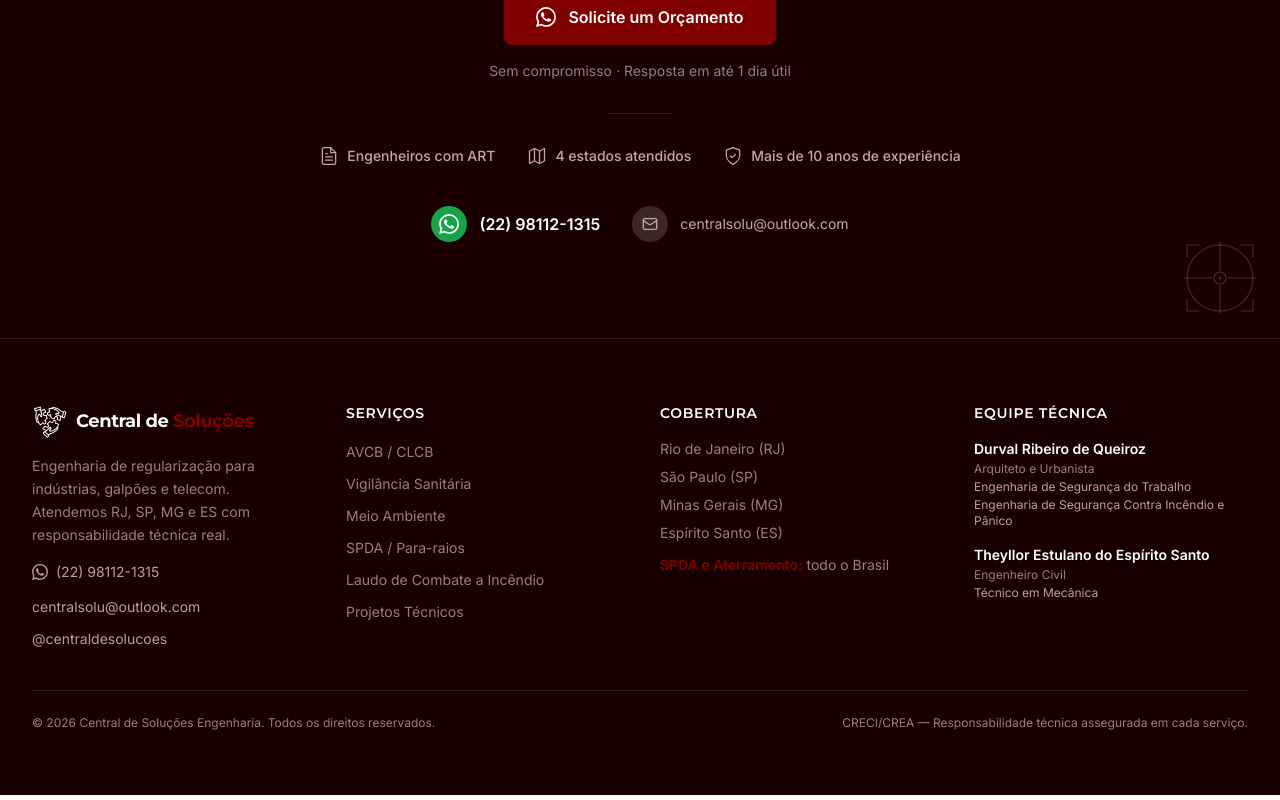
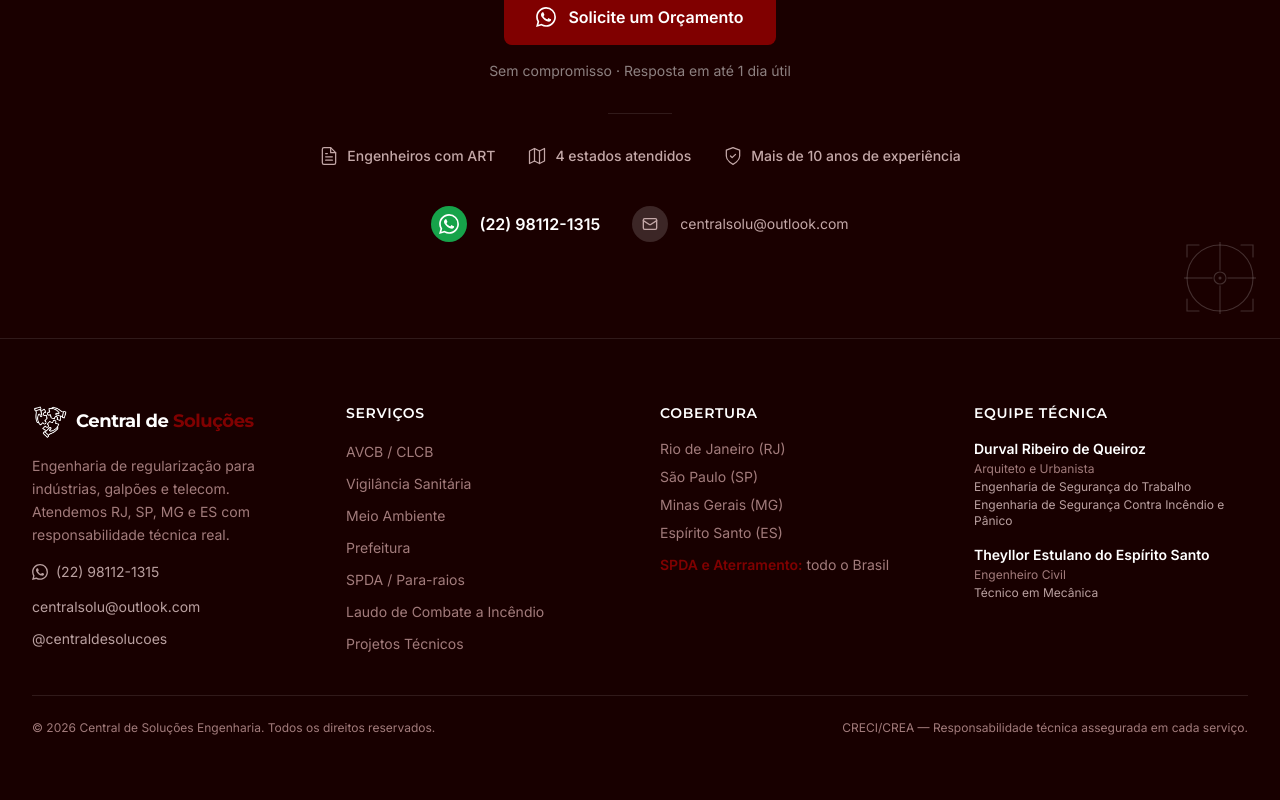
Before and after one commit to BarcelosMoises/Landing-Page-Central, a Next.js app: page / in a window 1280 px wide. Shown: the part 5647-6447 px from the top of the page. Built offline with nearby package versions, Linux system fonts and the light colour scheme.

Commit message:
feat(footer): adiciona Regularização junto à Prefeitura na lista de serviços

```diff
--- a/components/Footer.tsx
+++ b/components/Footer.tsx
@@ -25,6 +25,7 @@ const SERVICOS_FOOTER = [
   "spda",
   "laudos-tecnicos",
   "projetos-tecnicos",
+  "regularizacao-prefeitura",
 ] as const;
 
 const CONHECIMENTOS_JSONLD: Record<string, string[]> = {
```
